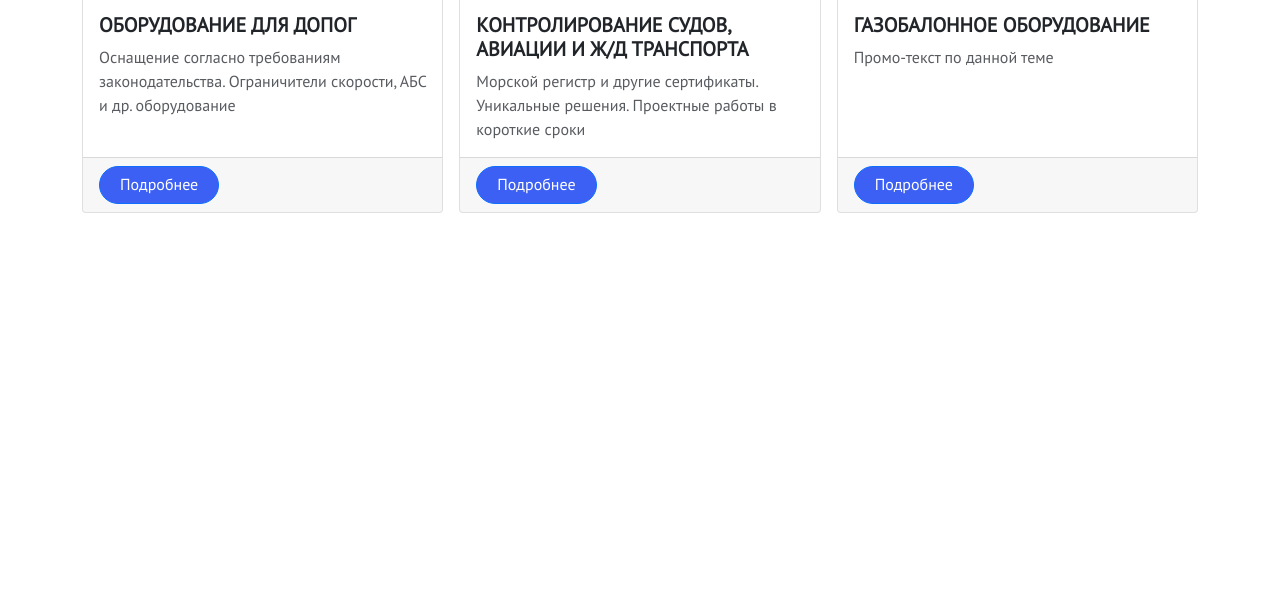
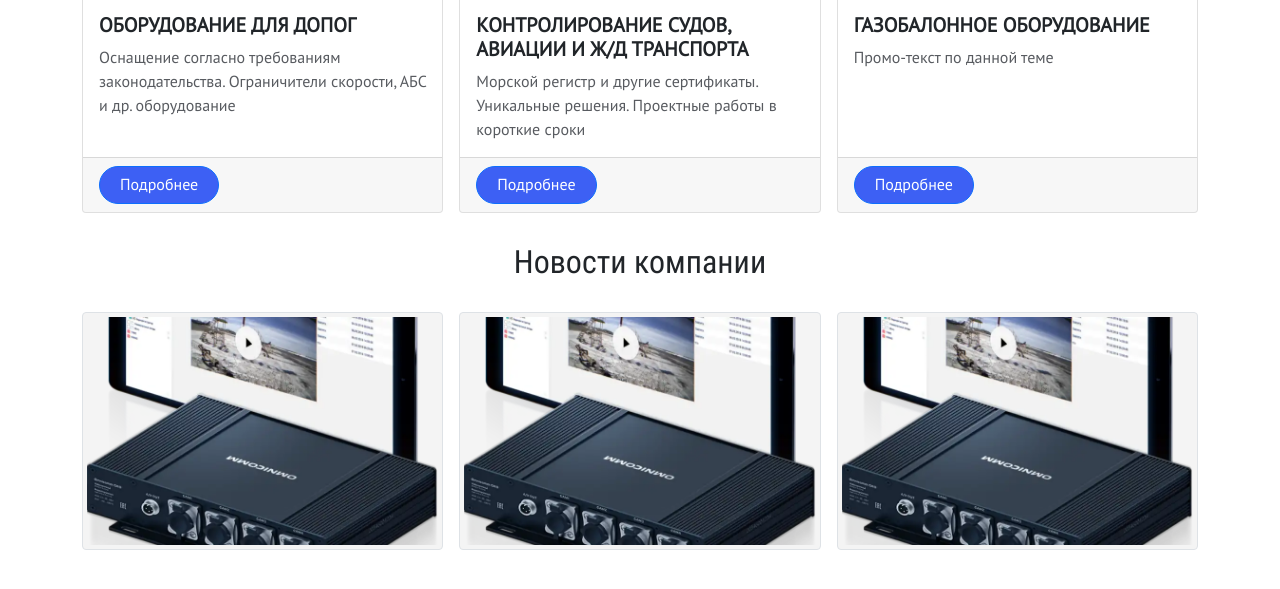
Before and after one commit to HakasLepehen/Transsoft, a website built with webpack: page index.html in a window 1280 px wide. Shown: the part 2316-2905 px from the top of the page. Built offline with nearby package versions, Linux system fonts and the light colour scheme.

Commit message:
working with news-block

```diff
--- a/index.html
+++ b/index.html
@@ -166,7 +166,9 @@
                     <img src="src/img/bsmts.webp" loading="lazy" class="card-img-top" alt="...">
                     <div class="card-body">
                         <h5 class="card-title">Глонасс мониторинг</h5>
-                        <p class="card-text">Уникальные программные решения контроля мониторинга коммерческой техники, стационарных объектов. <span class="attention">От контроля расхода топлива, до агротехнологий</span> </p>
+                        <p class="card-text">Уникальные программные решения контроля мониторинга коммерческой техники,
+                            стационарных объектов. <span class="attention">От контроля расхода топлива, до агротехнологий</span>
+                        </p>
                     </div>
                     <div class="card-footer">
                         <a href="#" class="btn btn-primary">Подробнее</a>
@@ -178,7 +180,8 @@
                     <img src="src/img/autopilot.webp" class="card-img-top" alt="...">
                     <div class="card-body">
                         <h5 class="card-title">Автопилоты и курсоуказатели</h5>
-                        <p class="card-text">Дооснащение с/х опрыскивателей и иной техники. Работы на территории заказчика</p>
+                        <p class="card-text">Дооснащение с/х опрыскивателей и иной техники. Работы на территории
+                            заказчика</p>
                     </div>
                     <div class="card-footer">
                         <a href="https://agronavic.ru/" target="_blank" class="btn btn-primary">Подробнее</a>
@@ -202,7 +205,8 @@
                     <img src="src/img/tahograph.webp" class="card-img-top" alt="...">
                     <div class="card-body">
                         <h5 class="card-title">Установка тахографов</h5>
-                        <p class="card-text">Качественный монтаж. Тахограф под ключ от <span class="attention">34000 руб!</span></p>
+                        <p class="card-text">Качественный монтаж. Тахограф под ключ от <span class="attention">34000 руб!</span>
+                        </p>
                     </div>
                     <div class="card-footer">
                         <a href="#" class="btn btn-primary">Подробнее</a>
@@ -238,7 +242,8 @@
                     <img src="src/img/dopog.webp" loading="lazy" class="card-img-top" alt="...">
                     <div class="card-body">
                         <h5 class="card-title">оборудование для допог</h5>
-                        <p class="card-text">Оснащение согласно требованиям законодательства. Ограничители скорости, АБС и др. оборудование</p>
+                        <p class="card-text">Оснащение согласно требованиям законодательства. Ограничители скорости, АБС
+                            и др. оборудование</p>
                     </div>
                     <div class="card-footer">
                         <a href="" class="btn btn-primary">Подробнее</a>
@@ -250,7 +255,8 @@
                     <img src="src/img/train.webp" loading="lazy" class="card-img-top" alt="...">
                     <div class="card-body">
                         <h5 class="card-title">контролирование судов, авиации и ж/д транспорта</h5>
-                        <p class="card-text">Морской регистр и другие сертификаты. Уникальные решения. Проектные работы в короткие сроки</p>
+                        <p class="card-text">Морской регистр и другие сертификаты. Уникальные решения. Проектные работы
+                            в короткие сроки</p>
                     </div>
                     <div class="card-footer">
                         <a href="" class="btn btn-primary">Подробнее</a>
@@ -272,6 +278,22 @@
         </div>
     </div>
 </section>
+<section class="news">
+    <h2>Новости компании</h2>
+    <div class="container d-flex">
+        <div class="row row-cols-1 row-cols-md-2 row-cols-lg-3 g-3">
+            <div class="text-center">
+                <img src="src/img/video.webp" class="rounded img-thumbnail" alt="...">
+            </div>
+            <div class="text-center">
+                <img src="src/img/video.webp" class="rounded img-thumbnail" alt="...">
+            </div>
+            <div class="text-center">
+                <img src="src/img/video.webp" class="rounded img-thumbnail" alt="...">
+            </div>
+        </div>
+    </div>
+</section>
 
 </body>
 
--- a/src/styles/styles.scss
+++ b/src/styles/styles.scss
@@ -32,6 +32,7 @@ body {
   background-color: $milk;
   height: 5000px;
   margin: 0;
+  overflow-x: hidden;
 }
 
 * {
@@ -49,6 +50,7 @@ h2 {
 section {
   margin-top: 30px;
 }
+
 //Навигационная панель
 .navigation {
   background-color: $milk;
@@ -248,6 +250,43 @@ section {
   }
 }
 
+.news {
+
+  .container {
+    padding-top: 22px;
+
+    .row {
+
+      .text-center {
+        overflow: hidden;
+
+        &:hover {
+          &:after {
+            content: "Текст новости";
+            position: relative;
+            top: -90%;
+            transition: all 0.2s;
+            height: 50px;
+            width: 100%;
+          }
+        }
+
+
+
+
+        img {
+          background: rgba(240, 240, 240, 0.7);
+
+          &:hover {
+            filter: blur(5px);
+            opacity: 0.4;
+            transition: all .2s;
+          }
+        }
+      }
+    }
+  }
+}
 
 
 $card-height: 100%;
```
Also changed, not shown: src/styles/styles.css, 2 other files. Lines whose indentation alone changed are shown as unchanged.
